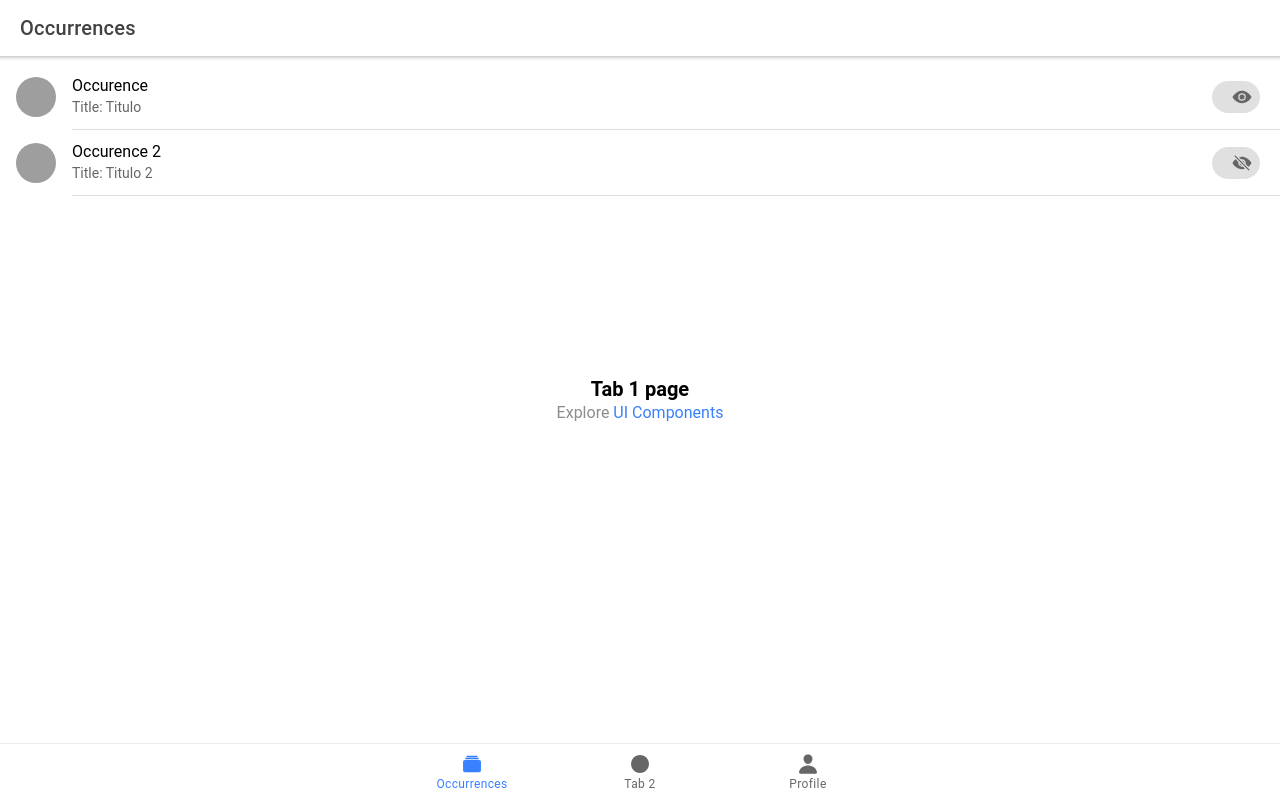
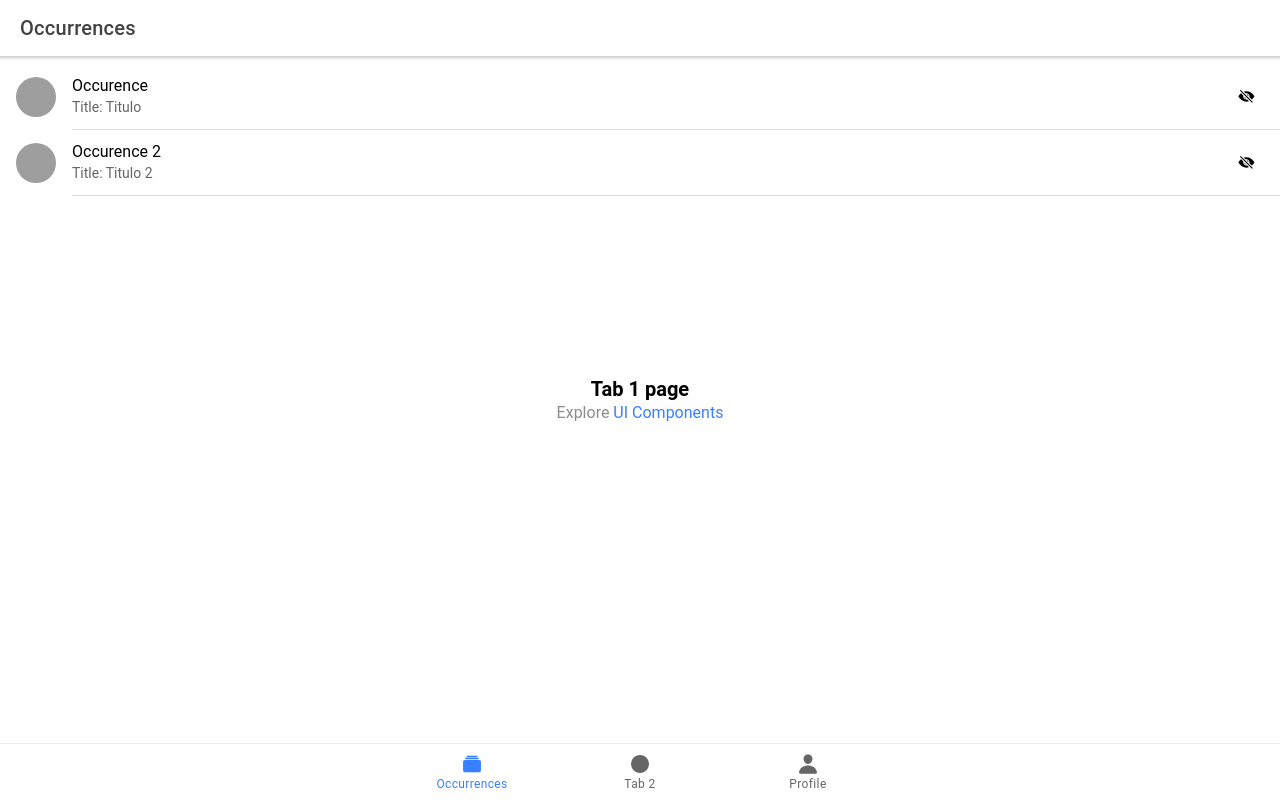
Before and after one commit to ruicosta1933/react-ionic, a React (Create React App) app: page /tab1 in a window 1280 px wide. Built offline with nearby package versions, Linux system fonts and the light colour scheme; grey boxes are pictures that could not be loaded.

Commit message:
useState checked

```diff
--- a/src/pages/Tab1.tsx
+++ b/src/pages/Tab1.tsx
@@ -1,9 +1,14 @@
-import { IonAvatar, IonChip, IonContent, IonHeader, IonIcon, IonItem, IonLabel, IonList, IonPage, IonTitle, IonToolbar } from '@ionic/react';
+import { IonAvatar, IonButton, IonChip, IonContent, IonHeader, IonIcon, IonItem, IonLabel, IonList, IonPage, IonTitle, IonToolbar } from '@ionic/react';
 import { eye, eyeOff } from 'ionicons/icons';
+import { useState } from 'react';
 import ExploreContainer from '../components/ExploreContainer';
 import './Tab1.css';
 
 const Tab1: React.FC = () => {
+
+  const [check, setCheck ] = useState(false)
+  const [check1, setCheck1 ] = useState(false)
+
   return (
     <IonPage>
       <IonHeader>
@@ -27,7 +32,9 @@ const Tab1: React.FC = () => {
                 <h2>Occurence</h2>
                 <p>Title: Titulo</p>
               </IonLabel>
-          <IonChip slot="end"><IonIcon icon={eye} /></IonChip>
+              <IonButton fill="default" color="dark" onClick={() => setCheck(!check)}>
+              { check ? <IonIcon icon={eye} /> : <IonIcon icon={eyeOff} /> }
+                </IonButton>
             </IonItem>
         <IonItem>
           <IonAvatar slot="start">
@@ -37,7 +44,9 @@ const Tab1: React.FC = () => {
             <h2>Occurence 2</h2>
             <p>Title: Titulo 2</p>
           </IonLabel>
-          <IonChip slot="end"><IonIcon icon={eyeOff} /></IonChip>
+         <IonButton fill="default" color="dark" onClick={() => setCheck1(!check1)}>
+            { check1 ? <IonIcon icon={eye} /> : <IonIcon icon={eyeOff} /> }
+           </IonButton>
         </IonItem>
         </IonList>
 
```
Lines whose indentation alone changed are shown as unchanged.
